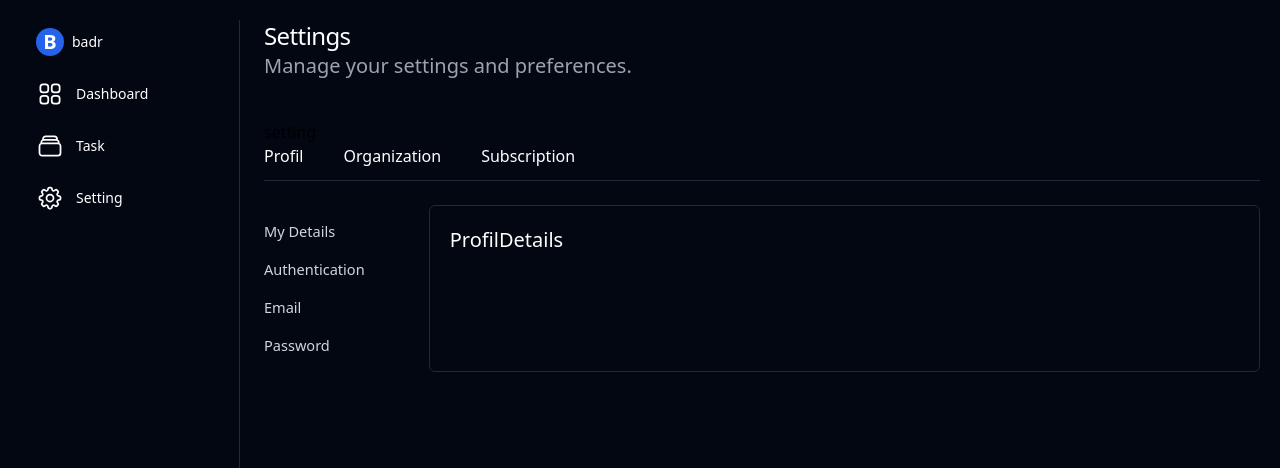
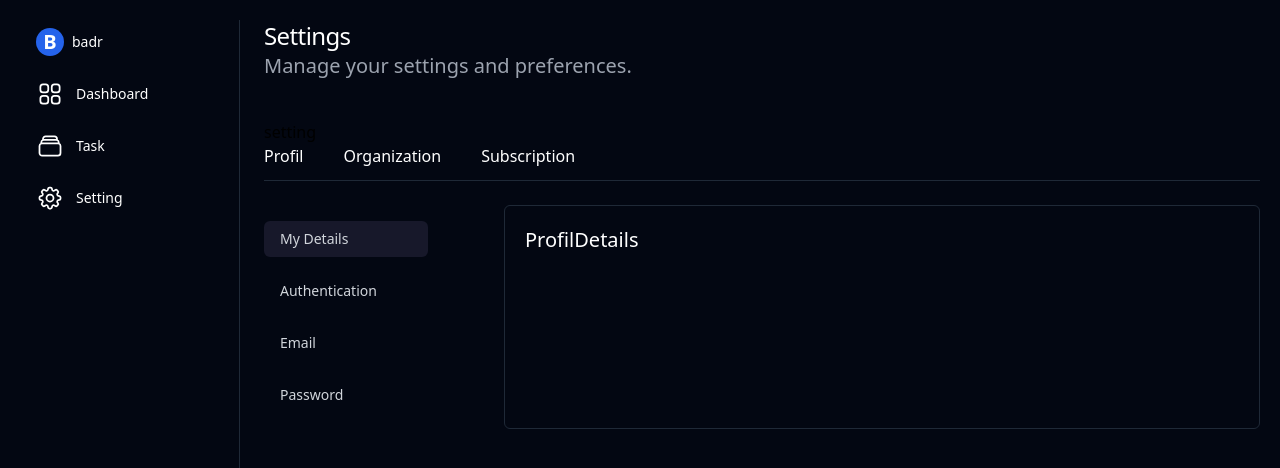
Before and after one commit to elghanbibadr/makerkit1, a React (Vite) app: page /dashboard/settings/profil/details in a window 1280 px wide. Shown: the top 468 px of the page. Built offline with nearby package versions, Linux system fonts and the light colour scheme.

Commit message:
add more pages on the setting profil layout and also add hover effect on the ul to check wether the curren route for this link is active or not

```diff
--- a/src/App.jsx
+++ b/src/App.jsx
@@ -17,6 +17,8 @@ import OrganizationSetting from "./pages/settings/organization/OrganizationSetti
 import SettingLayout from "./pages/settings/SettingLayout";
 import SettingSubscription from "./pages/settings/subscription/SettingSubscription";
 import ProfilAuth from "./pages/settings/profil/ProfilAuth";
+import ProfilEmailPage from "./pages/settings/profil/ProfilEmailPage";
+import ProfilPasswordPage from "./pages/settings/profil/ProfilPasswordPage";
 
 function App() {
   return (
@@ -31,6 +33,8 @@ function App() {
               <Route index element={<Navigate replace to="details" />} />
               <Route path="details" element={<ProfilDetails />} />
               <Route path="authentication" element={<ProfilAuth />} />
+              <Route path="email" element={<ProfilEmailPage />} />
+              <Route path="password" element={<ProfilPasswordPage />} />
             </Route>
             <Route path="organization" element={<OrganizationSetting />} />
             <Route path="subscription" element={<SettingSubscription />} />
--- /dev/null
+++ b/src/pages/settings/profil/ProfilEmailPage.jsx
@@ -0,0 +1,5 @@
+const ProfilEmailPage = () => {
+  return <div className="text-white">EmailPage</div>;
+};
+
+export default ProfilEmailPage;
--- /dev/null
+++ b/src/pages/settings/profil/ProfilPasswordPage.jsx
@@ -0,0 +1,5 @@
+const ProfilPasswordPage = () => {
+  return <div>ProfilPasswordPage</div>;
+};
+
+export default ProfilPasswordPage;
--- a/src/pages/settings/profil/SettingProfil.jsx
+++ b/src/pages/settings/profil/SettingProfil.jsx
@@ -1,20 +1,60 @@
-import { Outlet, Link } from "react-router-dom";
+import { Outlet, NavLink } from "react-router-dom";
 
 const SettingProfil = () => {
   return (
-    <div className="   lg:gap-x-10 lg:grid lg:grid-cols-[auto_1fr] ">
-      <ul className="text-gray-300 text-[0.91rem] pr-6 capitalize font-medium">
+    <div className="lg:gap-x-10 lg:grid lg:grid-cols-[200px_1fr] ">
+      <ul className="text-gray-300 text-[0.91rem] pr-6 capitalize font-medium ">
         <li className="my-4">
-          <Link to="details">My Details</Link>
+          <NavLink
+            to="details"
+            className={({ isActive }) =>
+              `flex items-center mr-3 hover:bg-[#17182A] px-4 py-2 rounded-md my-2 border-transparent text-sm font-base font-medium dark:text-white ${
+                isActive ? "bg-[#17182A]" : ""
+              }`
+            }
+            end
+          >
+            My Details
+          </NavLink>
         </li>
         <li className="my-4">
-          <Link to="authentication">Authentication</Link>
+          <NavLink
+            to="authentication"
+            className={({ isActive }) =>
+              `flex items-center mr-3 hover:bg-[#17182A] px-4 py-2 rounded-md my-2 border-transparent text-sm font-base font-medium dark:text-white ${
+                isActive ? "bg-[#17182A]" : ""
+              }`
+            }
+            end
+          >
+            Authentication
+          </NavLink>
         </li>
         <li className="my-4">
-          <Link to="email">Email</Link>
+          <NavLink
+            to="email"
+            className={({ isActive }) =>
+              `flex items-center mr-3 hover:bg-[#17182A] px-4 py-2 rounded-md my-2 border-transparent text-sm font-base font-medium dark:text-white ${
+                isActive ? "bg-[#17182A]" : ""
+              }`
+            }
+            end
+          >
+            Email
+          </NavLink>
         </li>
         <li className="my-4">
-          <Link to="password">Password</Link>
+          <NavLink
+            to="password"
+            className={({ isActive }) =>
+              `flex items-center mr-3 hover:bg-[#17182A] px-4 py-2 rounded-md my-2 border-transparent text-sm font-base font-medium dark:text-white ${
+                isActive ? "bg-[#17182A]" : ""
+              }`
+            }
+            end
+          >
+            Password
+          </NavLink>
         </li>
       </ul>
       <div className="border border-accent1 rounded-md p-5 h-full">
--- a/src/ui/DashboardLayout.jsx
+++ b/src/ui/DashboardLayout.jsx
@@ -1,5 +1,3 @@
-import React, { useState } from "react";
-import { Link, useLocation } from "react-router-dom";
 import { SideBar } from "../componenet/Dashbaord/SideBar";
 import { Outlet } from "react-router-dom";
 import DashboardNav from "../componenet/Dashbaord/DashboardNav";
```
